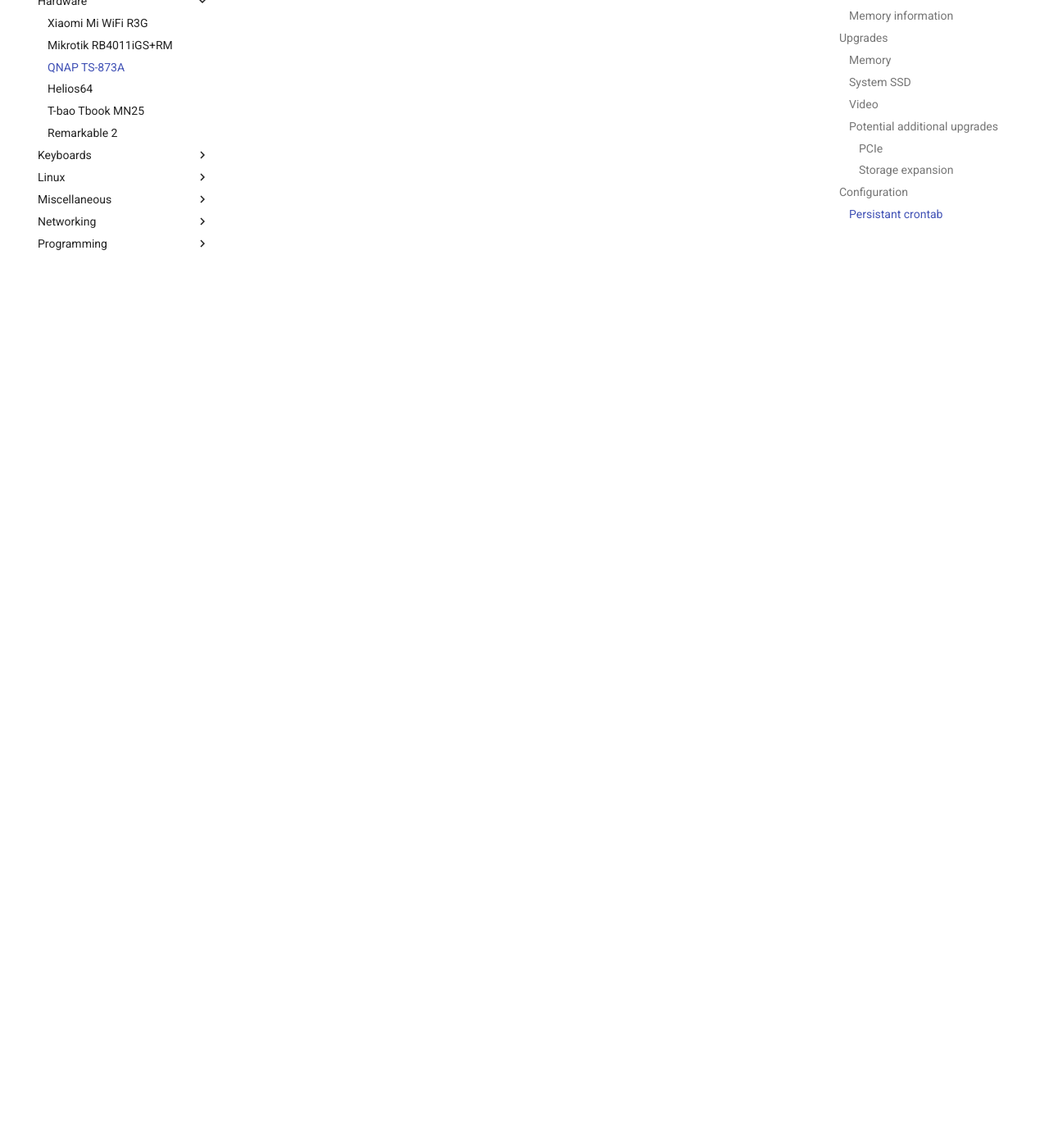
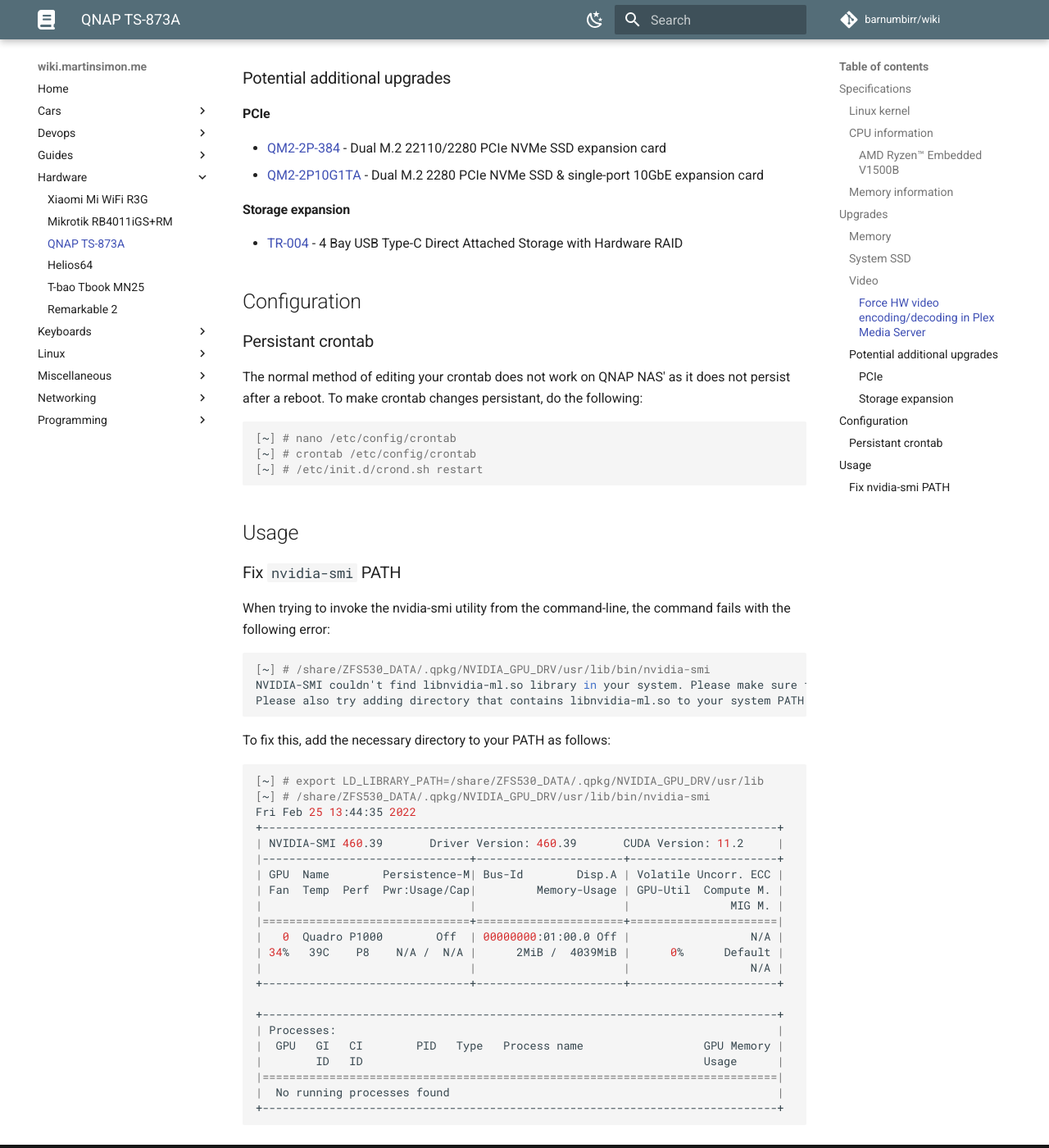
Before and after one commit to barnumbirr/wiki, an MkDocs documentation site: the page built from docs/hardware/TS873A.md, in a window 1280 px wide and 1400 px high, scrolled down 3425 px. Shown: the whole window at 82% size. Built offline with MkDocs 1.6.1 and Material for MkDocs 9.7.7, drawn with Linux system fonts in a browser that asks for light colours; comment, search, counter and statistics services are not loaded; some of the changed text lies outside the part shown.

Commit message:
Nvidia pain

````diff
--- a/docs/hardware/TS873A.md
+++ b/docs/hardware/TS873A.md
@@ -459,6 +459,50 @@
 Under `Control Panel > Hardware > Hardware Resources`, set the installed
 graphics card to QTS mode.
 
+#### Force HW video encoding/decoding in Plex Media Server
+
+In some cases and for seamingly unknown reasons, even when setting the graphics
+card to `QTS mode` in the QTS/QuTS interface as explained above, Plex Media
+Server won't use it for hardware video encoding/decoding.
+
+To force Plex to use the installed graphics card, make sure the card is properly
+detected:
+
+```bash
+[~] # gpuhal_app -l
+1:NVIDIA Corporation:GP107GL [Quadro P1000]:external:7
+```
+
+Get graphics card information, such as mode and installed drivers:
+
+```bash
+[~] # gpuhal_app -s 1
+active_status=2,real_status=2,driverqpkg=NVIDIA_GPU_DRV,driver_installed=1,in_used=none,transcode=1,display=1,pcie_slot=1,pcie_vp=1,va_type=none
+```
+
+Check that the card has a device file and a render node under `/dev/dri/`:
+
+```bash
+[~] # ls -la /dev/dri/
+total 0
+drwxr-xr-x  2 admin administrators       80 2022-02-18 11:22 ./
+drwxr-xr-x 17 admin administrators    21380 2022-02-25 13:53 ../
+crw-------  1 admin administrators 226,   0 2022-02-18 11:22 card0
+crw-------  1 admin administrators 226, 128 2022-02-18 11:22 renderD128
+```
+
+Add the following to your `Preferences.xml` file and restart Plex Media Server.
+
+```bash
+HardwareDevicePath="/dev/dri/renderD128"
+```
+
+You should now be able to use hardware video encoding/decoding.
+
+<p style="font-size: 12px" align="right">
+    <a href="https://forums.plex.tv/t/new-plexserver-releases-no-nvidia-gpu-encoding-on-qnap/643817">Source</a>
+</p>
+
 ### Potential additional upgrades
 
 #### PCIe
@@ -479,7 +523,47 @@
 following:
 
 ```bash
-$ nano /etc/config/crontab
-$ crontab /etc/config/crontab
-$ /etc/init.d/crond.sh restart
+[~] # nano /etc/config/crontab
+[~] # crontab /etc/config/crontab
+[~] # /etc/init.d/crond.sh restart
 ```
+
+## Usage
+
+### Fix `nvidia-smi` PATH
+
+When trying to invoke the nvidia-smi utility from the command-line, the command
+fails with the following error:
+
+```bash
+[~] # /share/ZFS530_DATA/.qpkg/NVIDIA_GPU_DRV/usr/lib/bin/nvidia-smi
+NVIDIA-SMI couldn't find libnvidia-ml.so library in your system. Please make sure that the NVIDIA Display Driver is properly installed and present in your system.
+Please also try adding directory that contains libnvidia-ml.so to your system PATH.
+```
+
+To fix this, add the necessary directory to your PATH as follows:
+
+```bash
+[~] # export LD_LIBRARY_PATH=/share/ZFS530_DATA/.qpkg/NVIDIA_GPU_DRV/usr/lib
+[~] # /share/ZFS530_DATA/.qpkg/NVIDIA_GPU_DRV/usr/lib/bin/nvidia-smi
+Fri Feb 25 13:44:35 2022
++-----------------------------------------------------------------------------+
+| NVIDIA-SMI 460.39       Driver Version: 460.39       CUDA Version: 11.2     |
+|-------------------------------+----------------------+----------------------+
+| GPU  Name        Persistence-M| Bus-Id        Disp.A | Volatile Uncorr. ECC |
+| Fan  Temp  Perf  Pwr:Usage/Cap|         Memory-Usage | GPU-Util  Compute M. |
+|                               |                      |               MIG M. |
+|===============================+======================+======================|
+|   0  Quadro P1000        Off  | 00000000:01:00.0 Off |                  N/A |
+| 34%   39C    P8    N/A /  N/A |      2MiB /  4039MiB |      0%      Default |
+|                               |                      |                  N/A |
++-------------------------------+----------------------+----------------------+
+
++-----------------------------------------------------------------------------+
+| Processes:                                                                  |
+|  GPU   GI   CI        PID   Type   Process name                  GPU Memory |
+|        ID   ID                                                   Usage      |
+|=============================================================================|
+|  No running processes found                                                 |
++-----------------------------------------------------------------------------+
+```
````
